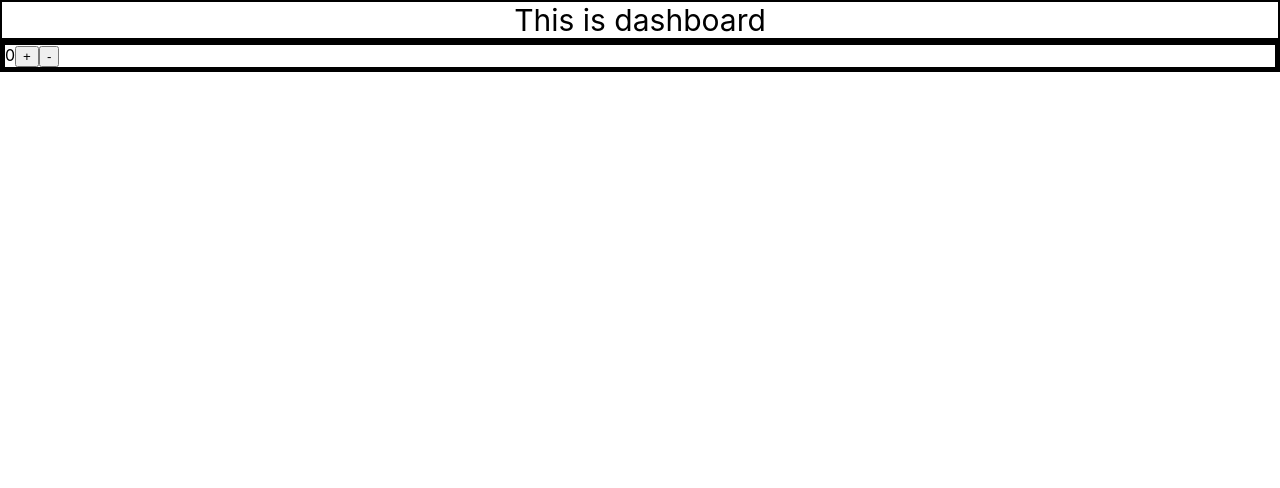
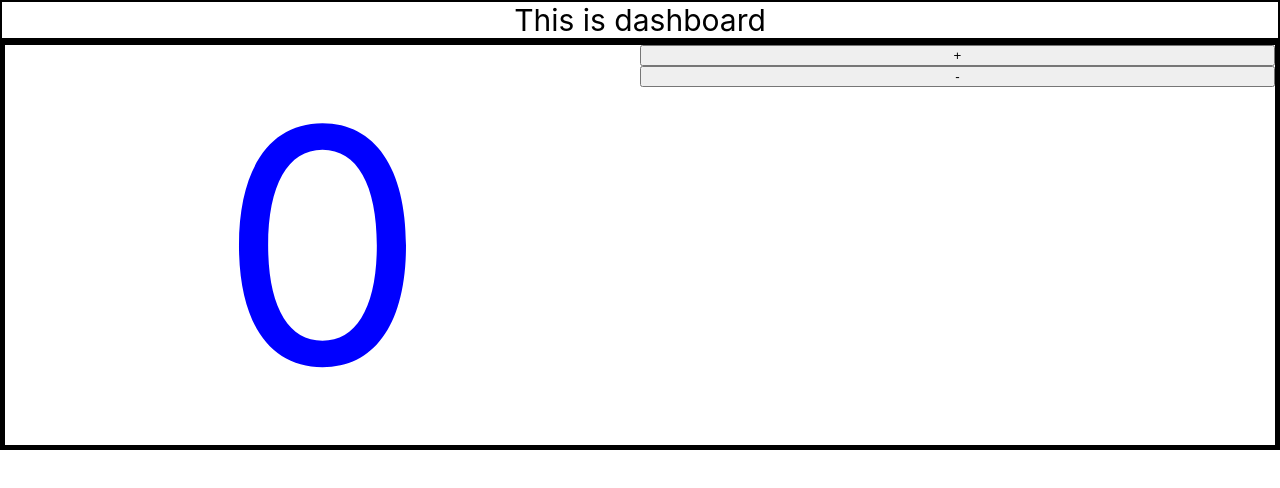
Before and after one commit to GoranAviani/simple_context_counter_in_react, a React (Create React App) app: page / in a window 1280 px wide. Shown: the top 488 px of the page. Built offline with nearby package versions, Linux system fonts and the light colour scheme.

Commit message:
simple_context_counter_in_react

```diff
--- a/src/counter/Counter.css
+++ b/src/counter/Counter.css
@@ -1,8 +1,24 @@
 .counter{
     display: flex;
     border: 5px solid black;
+    flex-direction: row;
+    flex: 2 2 500px;
+    height: 50vh;
+}
+
+.number{
+    display: flex;
+    color: blue;
+    justify-content: center;
+    align-self: center;
+    width: 50%;
+    font-size: 25.5vw;
 }
 
 .buttons{
+    display: flex;
+    width: 50%;
+    flex: 2 2 auto;
+    flex-direction: column;
 
 }
```
